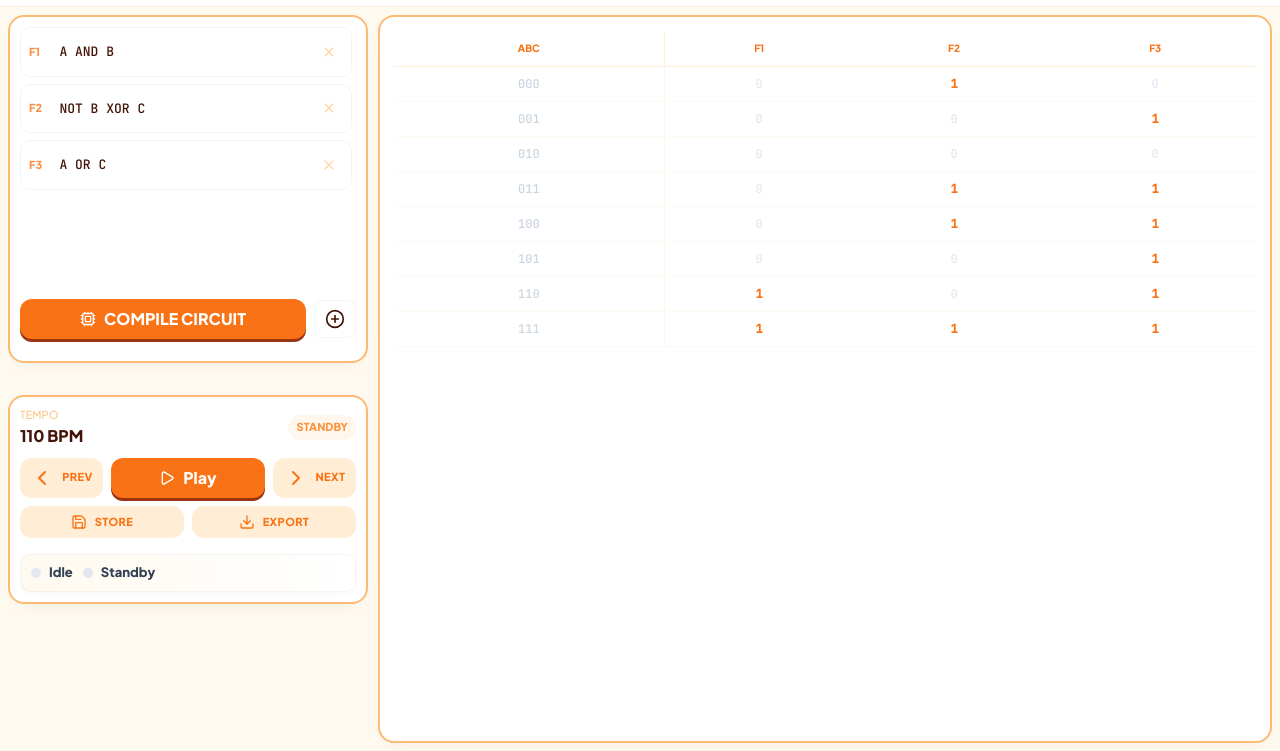
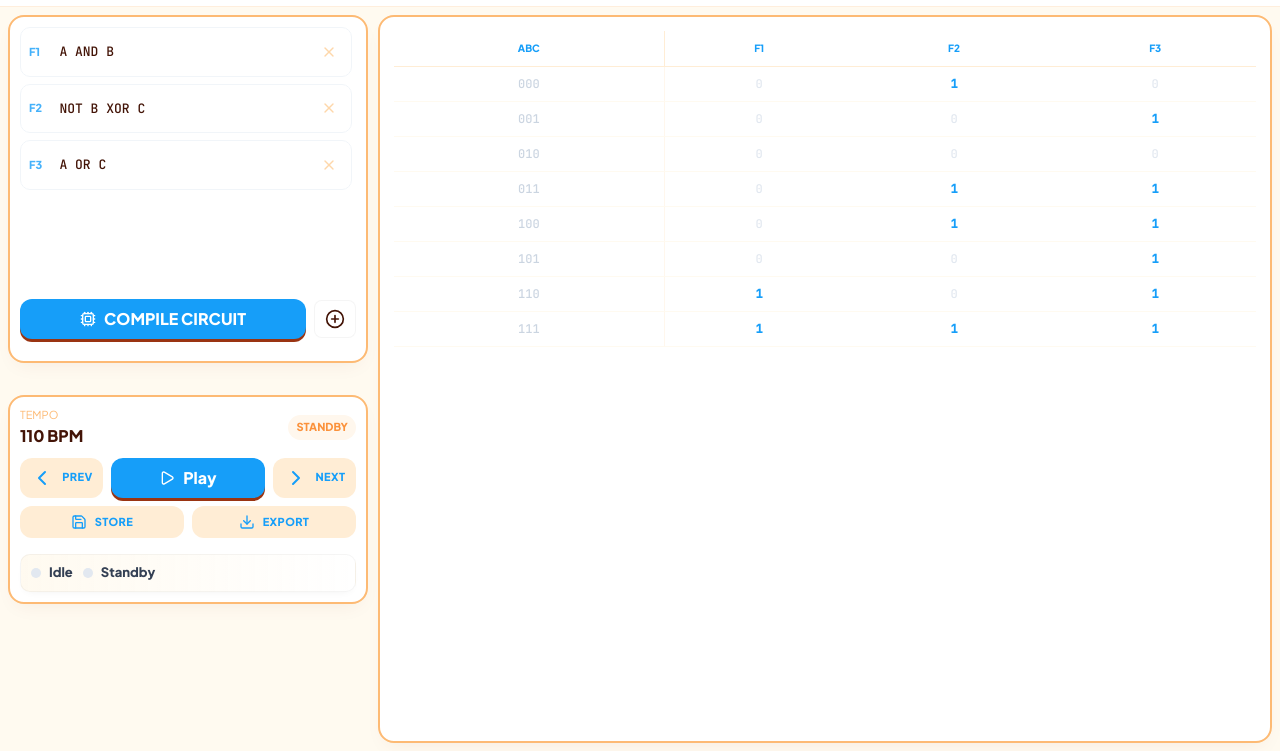
Before and after one commit to asqasim/nero, a plain HTML site: page music_interface.html in a window 1280 px wide. Shown: the part 49-800 px from the top of the page. Drawn offline with nearby package versions, Linux system fonts and the light colour scheme; no server answers.

Commit message:
Update music_interface.html

```diff
--- a/music_interface.html
+++ b/music_interface.html
@@ -11,7 +11,7 @@
     <style>
         :root {
             --bg-cream: #fffaf0;
-            --orange-prime: #f97316;
+            --orange-prime: #169ef9;
             --orange-soft: #ffedd5;
             --orange-border: #fdba74;
             --text-dark: #431407;
```
